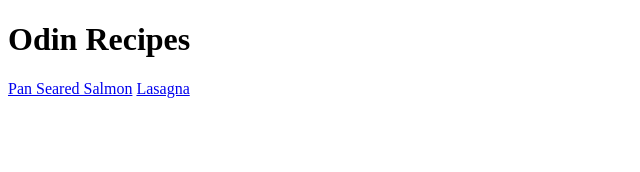
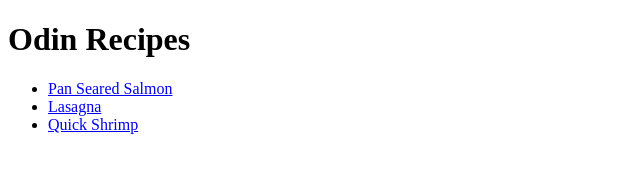
Before and after one commit to KlonedAspect/odin-recipes, a plain HTML site: page index.html in a window 1280 px wide. Shown: the whole page, without its empty margins (0-640 px from the left). Drawn offline with Linux system fonts and the light colour scheme.

Commit message:
Still figuring out git but in VS now

```diff
--- a/index.html
+++ b/index.html
@@ -8,7 +8,10 @@
 </head>
 <body>
     <h1>Odin Recipes</h1>
-    <a href="../odin-recipes/recipes/salmon.html">Pan Seared Salmon</a>
-    <a href="../odin-recipes/recipes/lasagna.html">Lasagna</a>
+    <ul>
+    <li><a href="../odin-recipes/recipes/salmon.html">Pan Seared Salmon</a></li>
+    <li><a href="../odin-recipes/recipes/lasagna.html">Lasagna</a></li>
+    <li><a href="../odin-recipes/recipes/shrimp.html">Quick Shrimp</a></li>
+    </ul>
 </body>
 </html>
```
Also changed, not shown: images/shrimp.jpeg (added).
